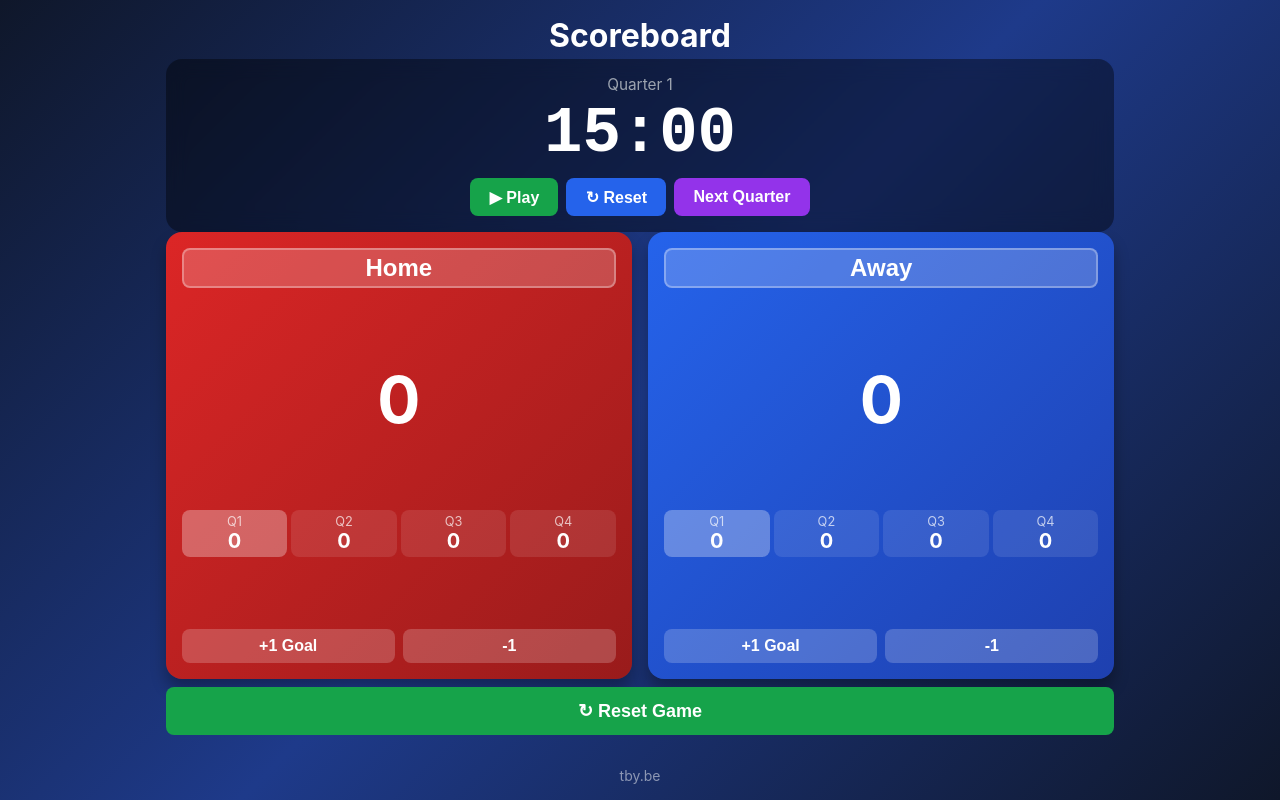
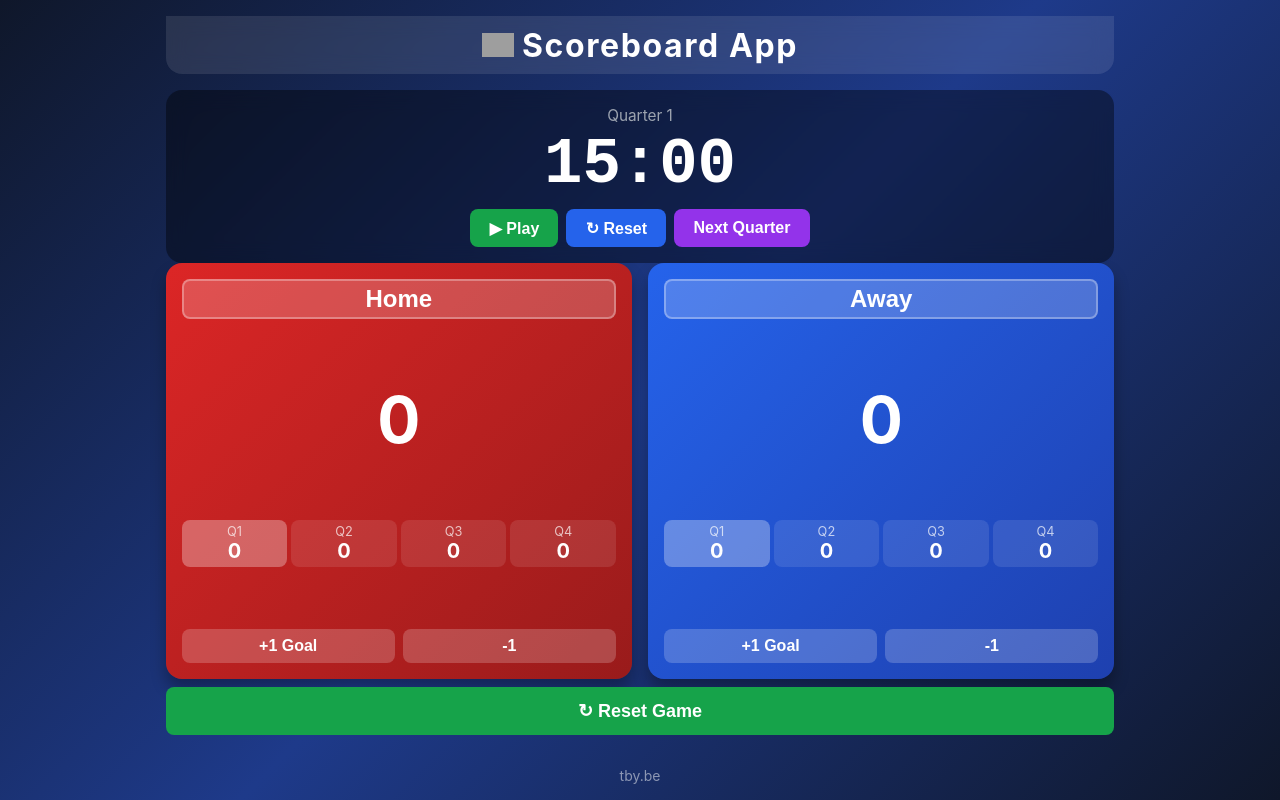
Before and after one commit to bylemans/Scoreboard, a plain HTML site: page index.html in a window 1280 px wide. Drawn offline with Linux system fonts and the light colour scheme; grey boxes are pictures that could not be loaded.

Commit message:
Update index.html

```diff
--- a/index.html
+++ b/index.html
@@ -16,7 +16,7 @@
     }
     html, body {
         height: 100%;
-        overflow: hidden; /* No scrollbars */
+        overflow: hidden;
     }
     body {
         font-family: -apple-system, BlinkMacSystemFont, 'Segoe UI', Roboto, sans-serif;
@@ -27,22 +27,40 @@
         align-items: center;
     }
 
-    /* Main container uses full viewport */
+    /* === HEADER BAR === */
+    header {
+        width: 100%;
+        display: flex;
+        align-items: center;
+        justify-content: center;
+        gap: 0.5rem;
+        background: rgba(255, 255, 255, 0.1);
+        backdrop-filter: blur(10px);
+        border-radius: 0 0 1rem 1rem;
+        padding: 0.6rem 1rem;
+        text-align: center;
+    }
+
+    header h1 {
+        font-size: clamp(1.2rem, 2.5vw, 2rem);
+        font-weight: 700;
+        letter-spacing: 0.05em;
+    }
+
+    header img {
+        width: clamp(1.2rem, 3vw, 2rem);
+        height: auto;
+    }
+
     .container {
         width: 100%;
         max-width: 1000px;
         height: 100vh;
-        padding: 2vh 2vw;
+        padding: 1rem 2vw;
         display: flex;
         flex-direction: column;
         justify-content: space-between;
         align-items: center;
-    }
-
-    h1 {
-        text-align: center;
-        font-size: clamp(1.2rem, 2.5vw, 2.5rem);
-        margin-bottom: 0.5vh;
     }
 
     .timer-section {
@@ -52,6 +70,7 @@
         padding: 1rem;
         text-align: center;
         width: 100%;
+        margin-top: 1rem;
     }
 
     .quarter {
@@ -201,7 +220,6 @@
         font-size: clamp(0.6rem, 1.2vw, 0.875rem);
     }
 
-    /* Compact responsive adjustments for phones */
     @media (max-width: 768px) {
         .teams {
             flex-direction: column;
@@ -218,8 +236,10 @@
 </head>
 <body>
     <div class="container">
-        <h1>Scoreboard</h1>
-
+        <header>
+            <img src="https://upload.wikimedia.org/wikipedia/commons/d/d3/Soccerball.svg" alt="Soccer ball icon">
+            <h1>Scoreboard App</h1>
+        </header>
         <div class="timer-section">
             <div class="quarter">Quarter <span id="currentQuarter">1</span></div>
             <div class="timer" id="timer">15:00</div>
```
